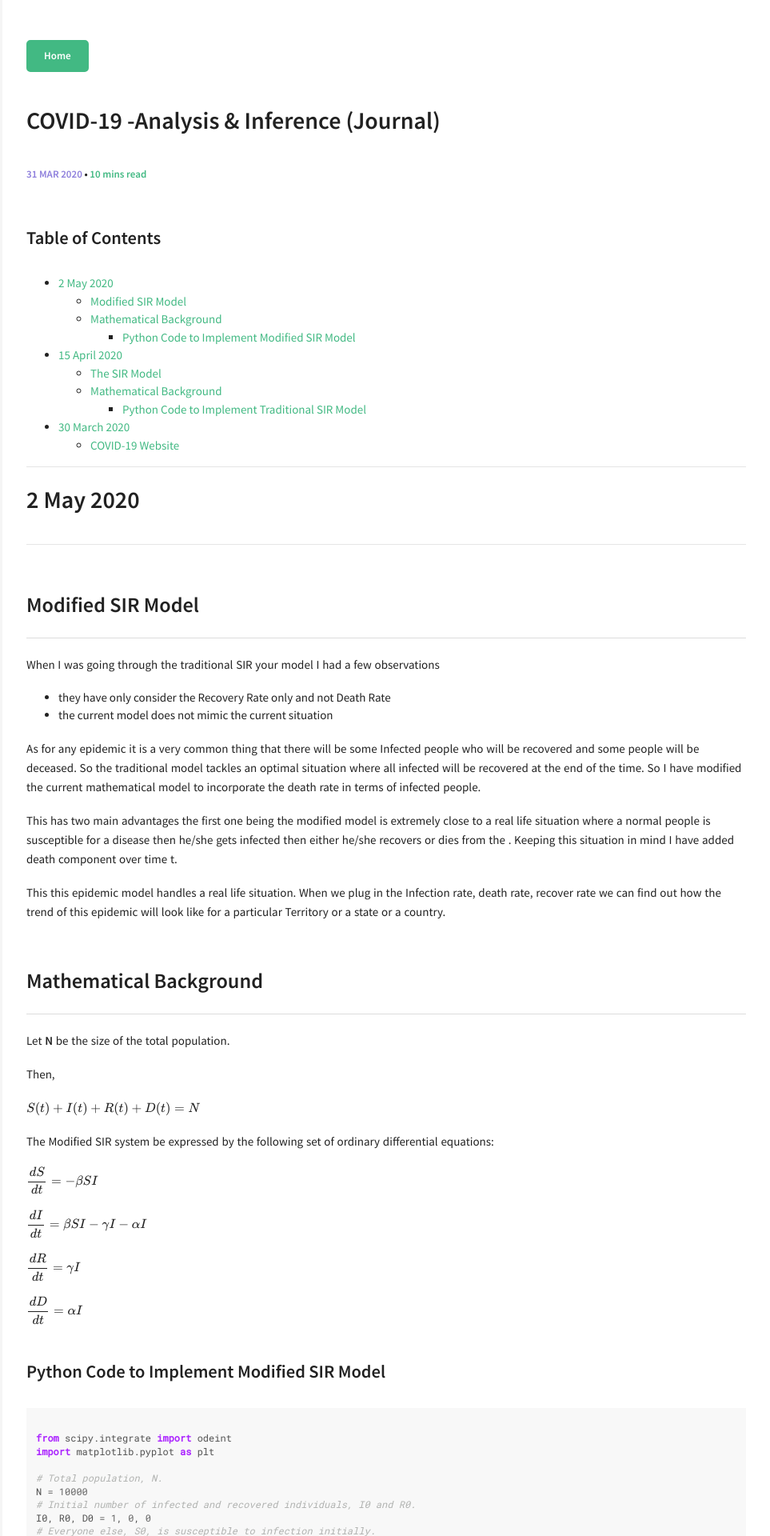
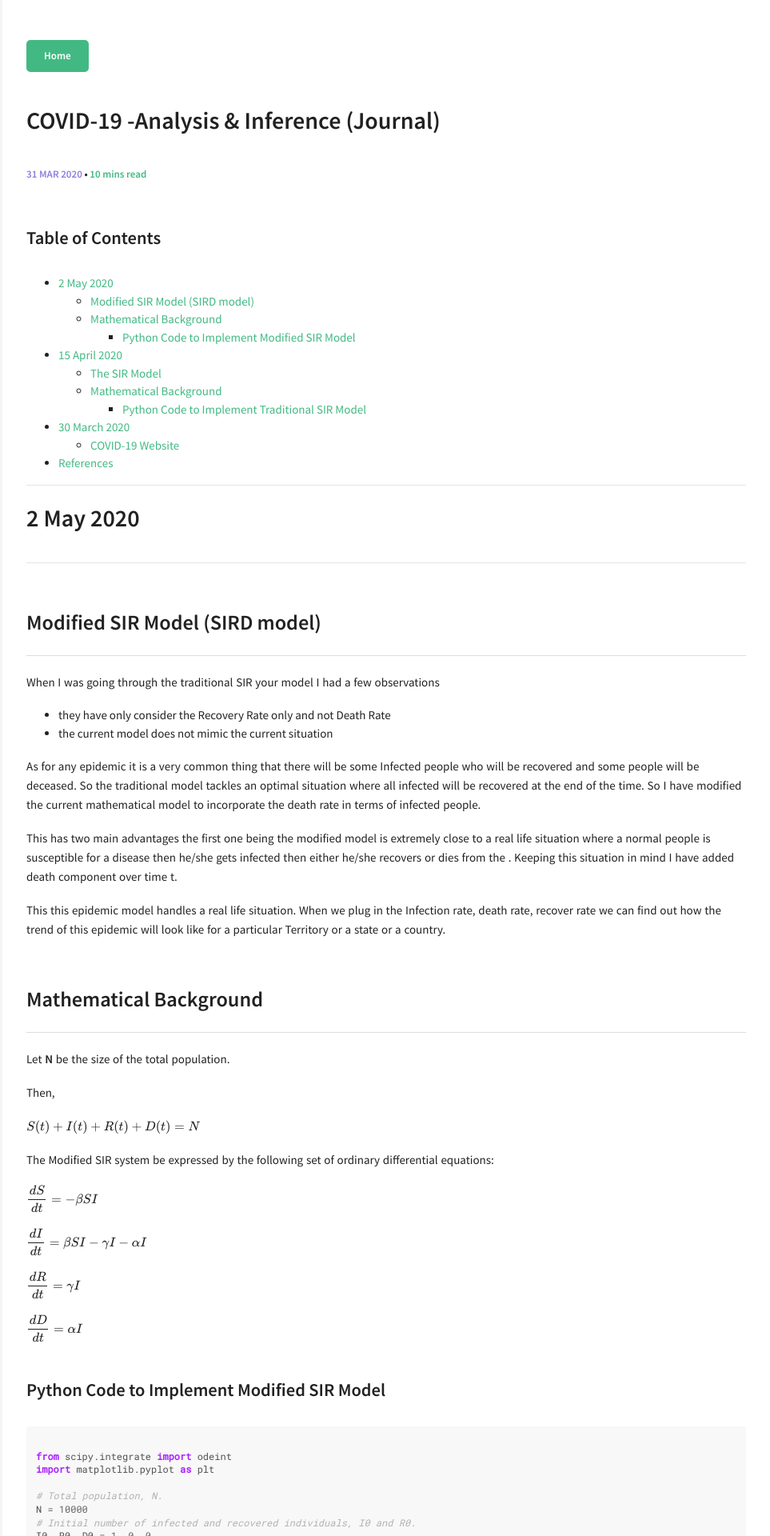
Before and after one commit to rehanguha/rehanguha.github.io, a Jekyll site: the page built from _posts/2020-03-31-sir-epidemic-model.md, in a window 1280 px wide. Shown: the top 1920 px of the page at 80% size, without its empty margins (317-1280 px from the left). Built offline with Jekyll 4.4.1, drawn with Linux system fonts in a browser that asks for light colours; formulas are drawn with MathJax 3; comment, search, counter and statistics services are not loaded.

Commit message:
References

```diff
--- a/_posts/2020-03-31-sir-epidemic-model.md
+++ b/_posts/2020-03-31-sir-epidemic-model.md
@@ -12,7 +12,7 @@ mathjax: true
 ### Table of Contents
 
 - [2 May 2020](#2-may-2020)
-  - [Modified SIR Model](#modified-sir-model)
+  - [Modified SIR Model (SIRD model)](#modified-sir-model-sird-model)
   - [Mathematical Background](#mathematical-background)
     - [Python Code to Implement Modified SIR Model](#python-code-to-implement-modified-sir-model)
 - [15 April 2020](#15-april-2020)
@@ -21,6 +21,7 @@ mathjax: true
     - [Python Code to Implement Traditional SIR Model](#python-code-to-implement-traditional-sir-model)
 - [30 March 2020](#30-march-2020)
   - [COVID-19 Website](#covid-19-website)
+- [References](#references)
 
 ---
 
@@ -28,7 +29,7 @@ mathjax: true
 
 ---
 
-## Modified SIR Model
+## Modified SIR Model (SIRD model)
 
 When I was going through the traditional SIR your model I had a few observations
 
@@ -226,3 +227,12 @@ plt.show()
 I have built this website to see the trend for all types of cases over time.
 
 [COVID-19 Statistics](https://rehanguha.github.io/covid-19/)
+
+
+---
+---
+
+# References
+
+- https://scipython.com/book/chapter-8-scipy/additional-examples/the-sir-epidemic-model/
+- https://web.stanford.edu/~chadj/sird-paper.pdf
```
